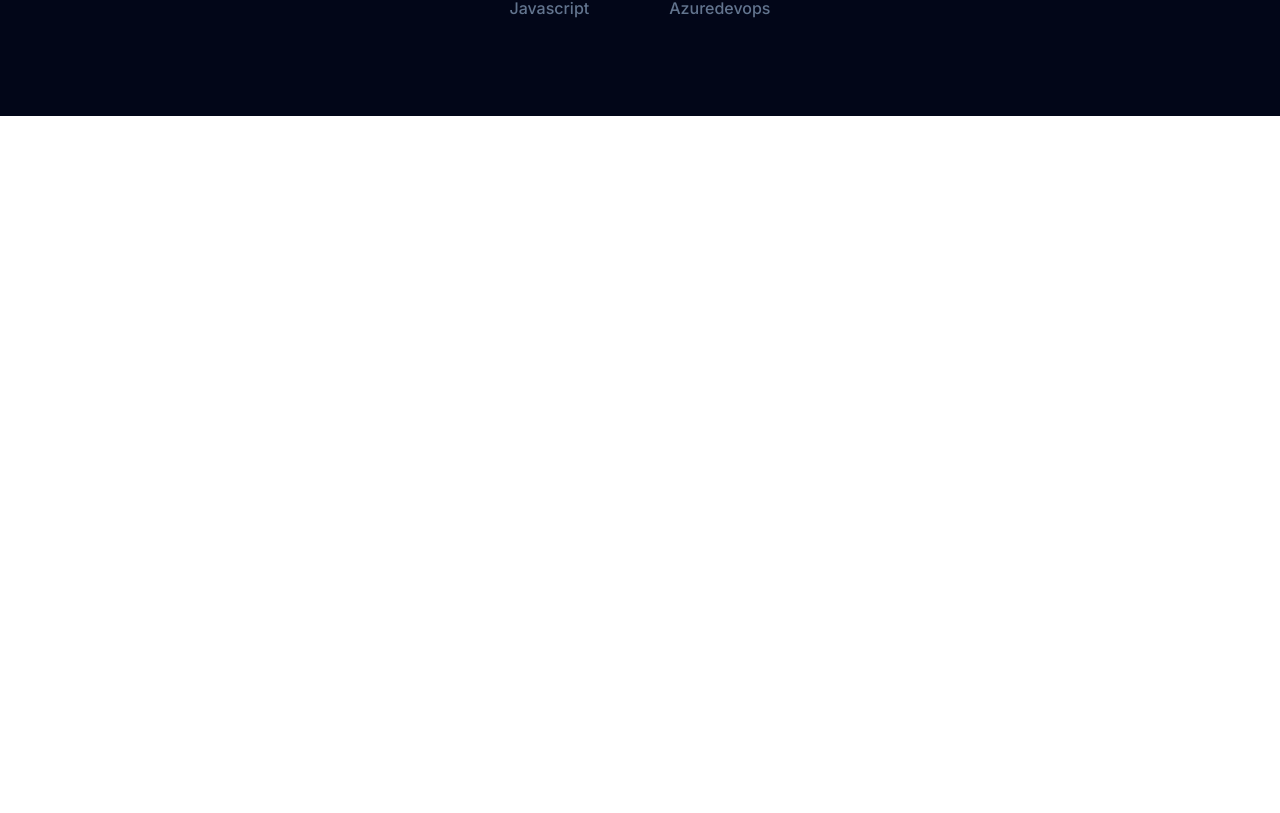
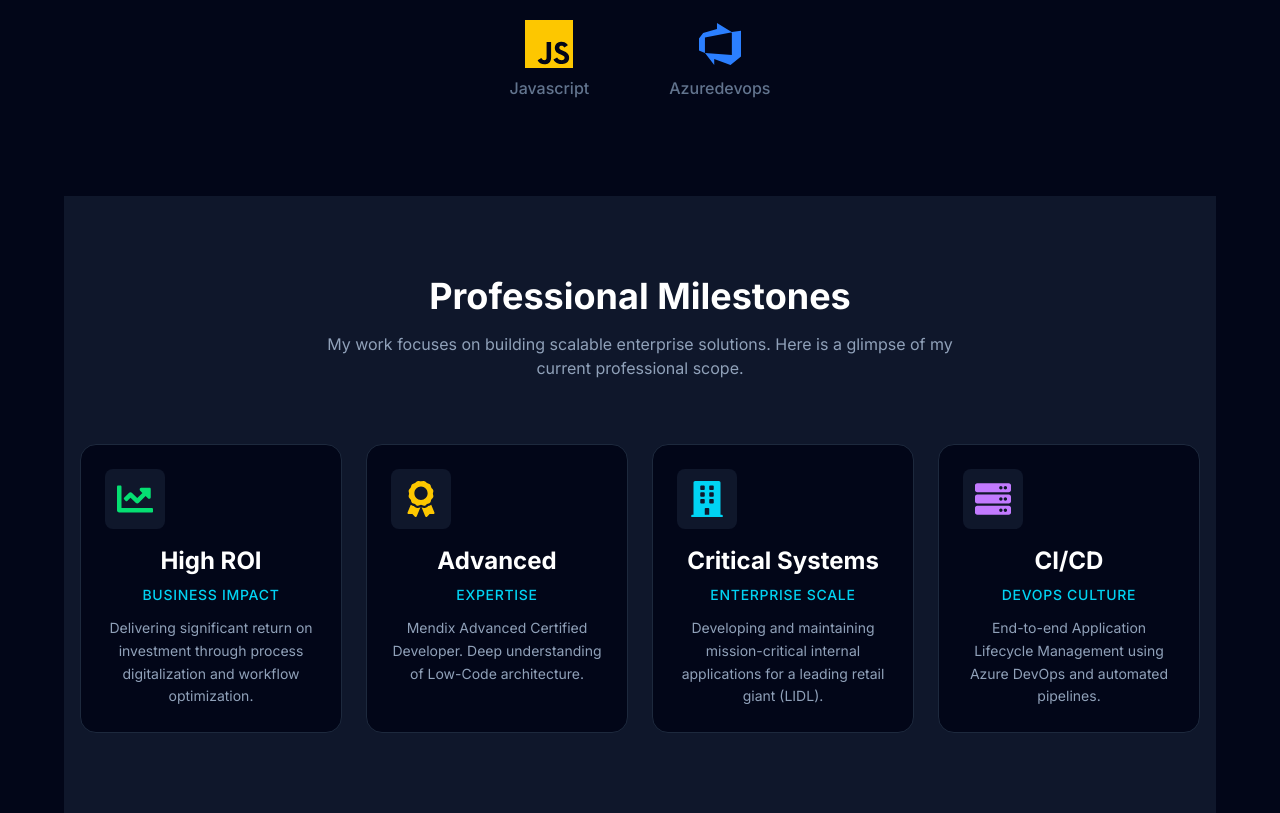
Before and after one commit to georgiivanov0597/portfolio, a Next.js app: page / in a window 1280 px wide. Shown: the part 752-1565 px from the top of the page. Before the commit the page ends 868 px from the top, so only its background shows below. Built offline with nearby package versions, Linux system fonts and the light colour scheme.

Commit message:
Adding description of my strong sides

```diff
--- /dev/null
+++ b/src/app/components/Achievements.js
@@ -0,0 +1,78 @@
+import { FaChartLine, FaAward, FaBuilding, FaServer } from "react-icons/fa";
+
+export default function Achievements() {
+
+  const items = [
+    {
+      id: 1,
+      title: "Business Impact",
+      value: "High ROI", // Вместо цифри
+      description: "Delivering significant return on investment through process digitalization and workflow optimization.",
+      icon: <FaChartLine className="text-green-400" />,
+    },
+    {
+      id: 2,
+      title: "Expertise",
+      value: "Advanced",
+      description: "Mendix Advanced Certified Developer. Deep understanding of Low-Code architecture.",
+      icon: <FaAward className="text-yellow-400" />,
+    },
+    {
+      id: 3,
+      title: "Enterprise Scale",
+      value: "Critical Systems",
+      description: "Developing and maintaining mission-critical internal applications for a leading retail giant (LIDL).",
+      icon: <FaBuilding className="text-cyan-400" />,
+    },
+     {
+      id: 4,
+      title: "DevOps Culture",
+      value: "CI/CD",
+      description: "End-to-end Application Lifecycle Management using Azure DevOps and automated pipelines.",
+      icon: <FaServer className="text-purple-400" />,
+    },
+  ];
+
+  return (
+    <section className="py-20 bg-slate-900 text-white">
+      <div className="max-w-6xl mx-auto px-4">
+
+        <div className="text-center mb-16">
+          <h2 className="text-3xl md:text-4xl font-bold mb-4">
+            Professional Milestones
+          </h2>
+          <p className="text-slate-400 max-w-2xl mx-auto">
+            My work focuses on building scalable enterprise solutions.
+            Here is a glimpse of my current professional scope.
+          </p>
+        </div>
+
+        <div className="grid grid-cols-1 md:grid-cols-2 lg:grid-cols-4 gap-6">
+          {items.map((item) => (
+            <div
+              key={item.id}
+              className="bg-slate-950 p-6 rounded-2xl border border-slate-800 hover:border-cyan-500 transition duration-300 hover:-translate-y-2 group"
+            >
+              <div className="mb-4 text-4xl p-3 bg-slate-900 w-fit rounded-lg group-hover:bg-slate-800 transition">
+                {item.icon}
+              </div>
+
+              <h3 className="text-2xl font-bold text-white mb-2">
+                {item.value}
+              </h3>
+
+              <p className="text-cyan-400 font-medium uppercase text-sm tracking-wider mb-3">
+                {item.title}
+              </p>
+
+              <p className="text-slate-400 text-sm leading-relaxed">
+                {item.description}
+              </p>
+            </div>
+          ))}
+        </div>
+
+      </div>
+    </section>
+  );
+}
--- a/src/app/layout.js
+++ b/src/app/layout.js
@@ -10,7 +10,7 @@ export const metadata = {
 
 export default function RootLayout({ children }) {
   return (
-    <html lang="eng">
+    <html lang="en">
       <body className={inter.className}>{children}</body>
     </html>
   );
--- a/src/app/page.js
+++ b/src/app/page.js
@@ -1,9 +1,10 @@
 import { FaGithub, FaLinkedin } from "react-icons/fa";
 import TechStack from "./components/TechStack";
+import Achievements from "./components/Achievements";
 
 export default function Home() {
   return (
-    <main className="flex min-h-screen flex-col items-center justify-center bg-slate-950 px-4 text-center">
+    <main className="flex min-h-screen flex-col items-center justify-center pt-20 bg-slate-950 px-4 text-center">
 
       <div className="space-y-6 max-w-3xl">
 
@@ -47,6 +48,8 @@ export default function Home() {
       </div>
 
       <TechStack />
+
+      <Achievements />
     </main>
   );
 }
```
